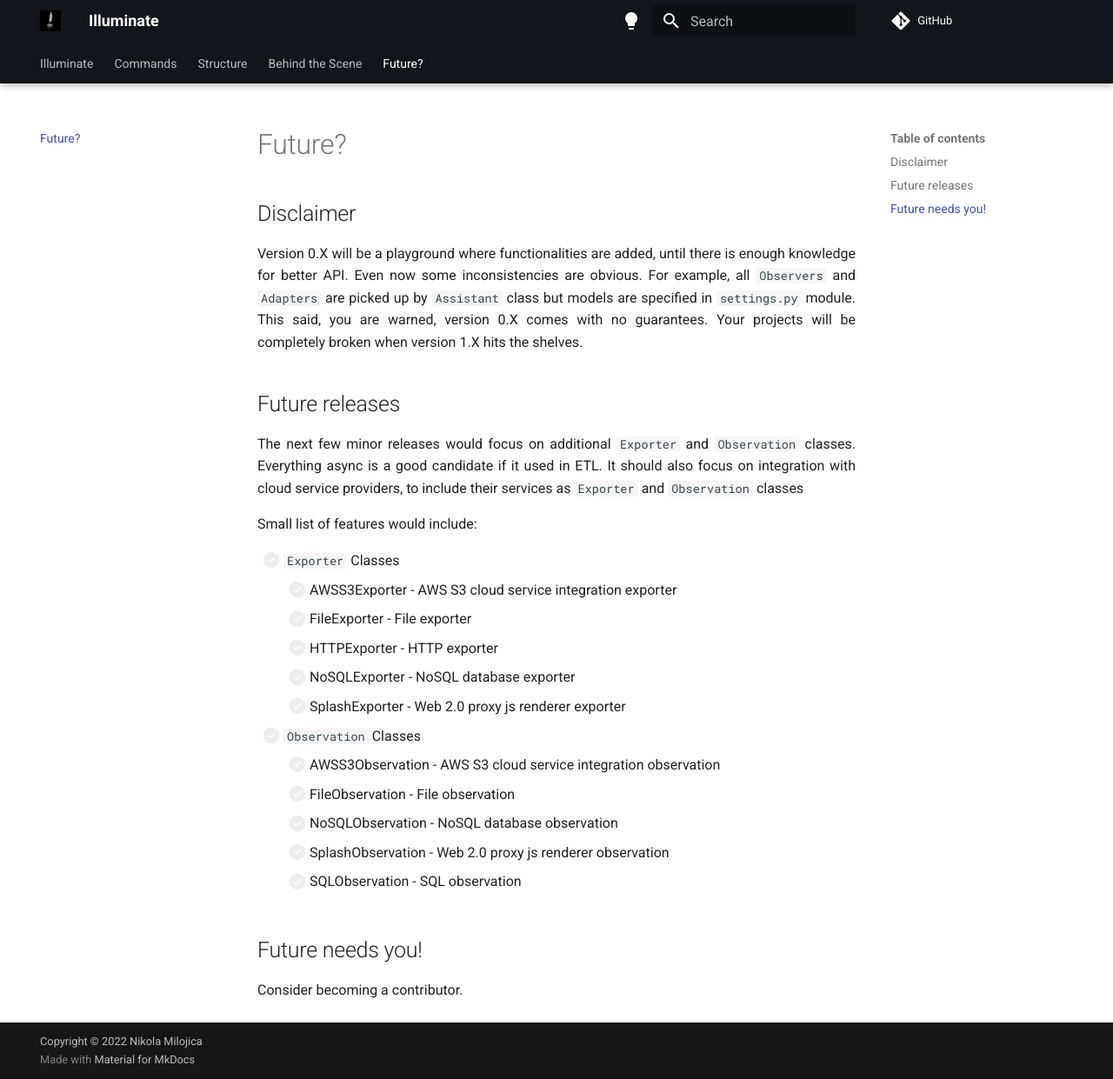
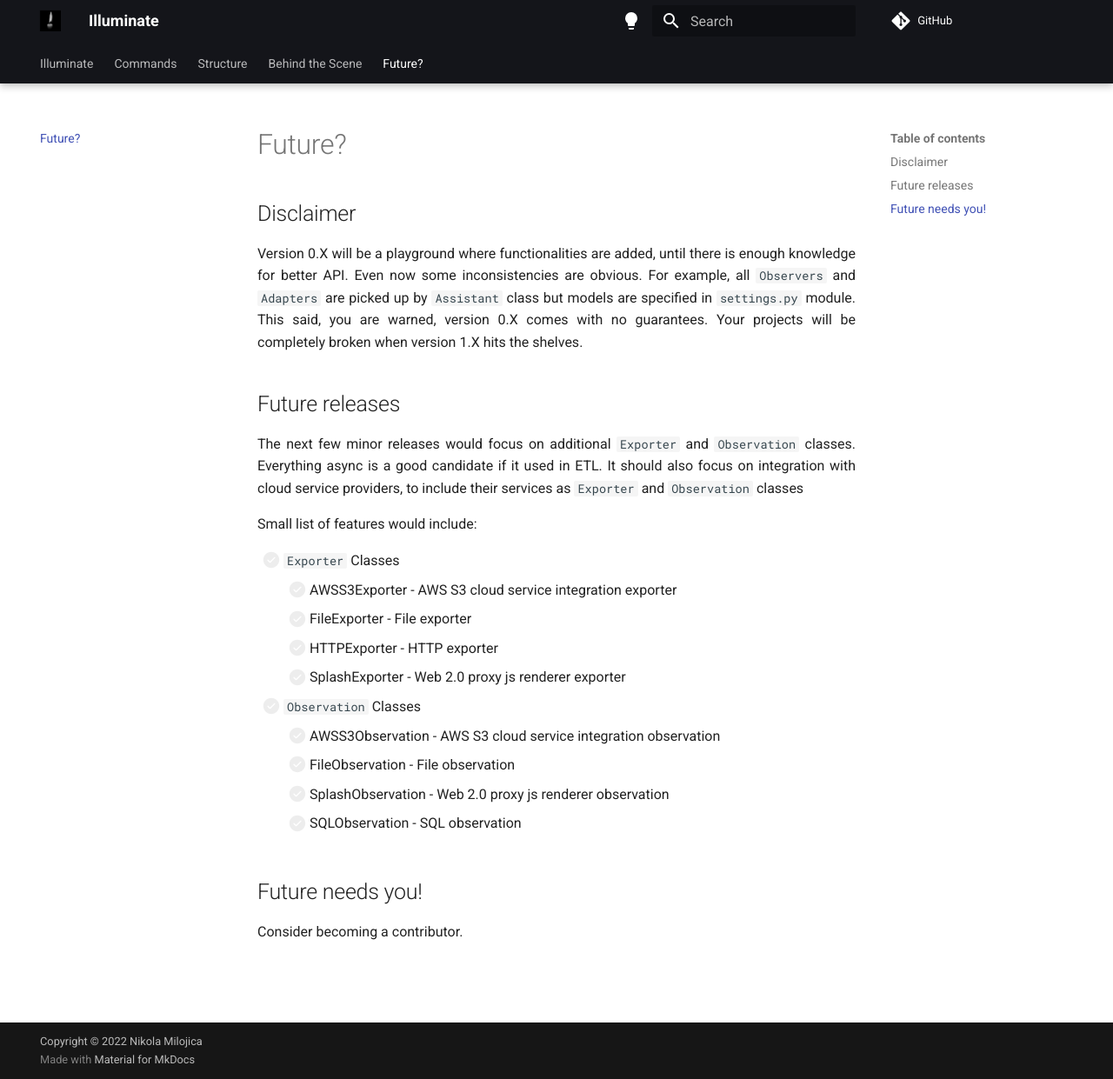
Before and after one commit to nikolamilojica/illuminate, an MkDocs documentation site: the page built from docs/future.md, in a window 1280 px wide and 1241 px high. Shown: the whole window at 87% size. Built offline with MkDocs 1.6.1 and Material for MkDocs 9.7.7, drawn with Linux system fonts in a browser that asks for light colours; comment, search, counter and statistics services are not loaded.

Commit message:
Remove NoSQLExporter and NoSQLObservation from road map

```diff
--- a/docs/future.md
+++ b/docs/future.md
@@ -21,12 +21,10 @@ integration with cloud service providers, to include their services as
     * [ ] AWSS3Exporter - AWS S3 cloud service integration exporter
     * [ ] FileExporter - File exporter
     * [ ] HTTPExporter - HTTP exporter
-    * [ ] NoSQLExporter - NoSQL database exporter
     * [ ] SplashExporter - Web 2.0 proxy js renderer exporter
 - [ ] `Observation` Classes
     * [ ] AWSS3Observation - AWS S3 cloud service integration observation
     * [ ] FileObservation - File observation
-    * [ ] NoSQLObservation - NoSQL database observation
     * [ ] SplashObservation - Web 2.0 proxy js renderer observation
     * [ ] SQLObservation - SQL observation
 
```
